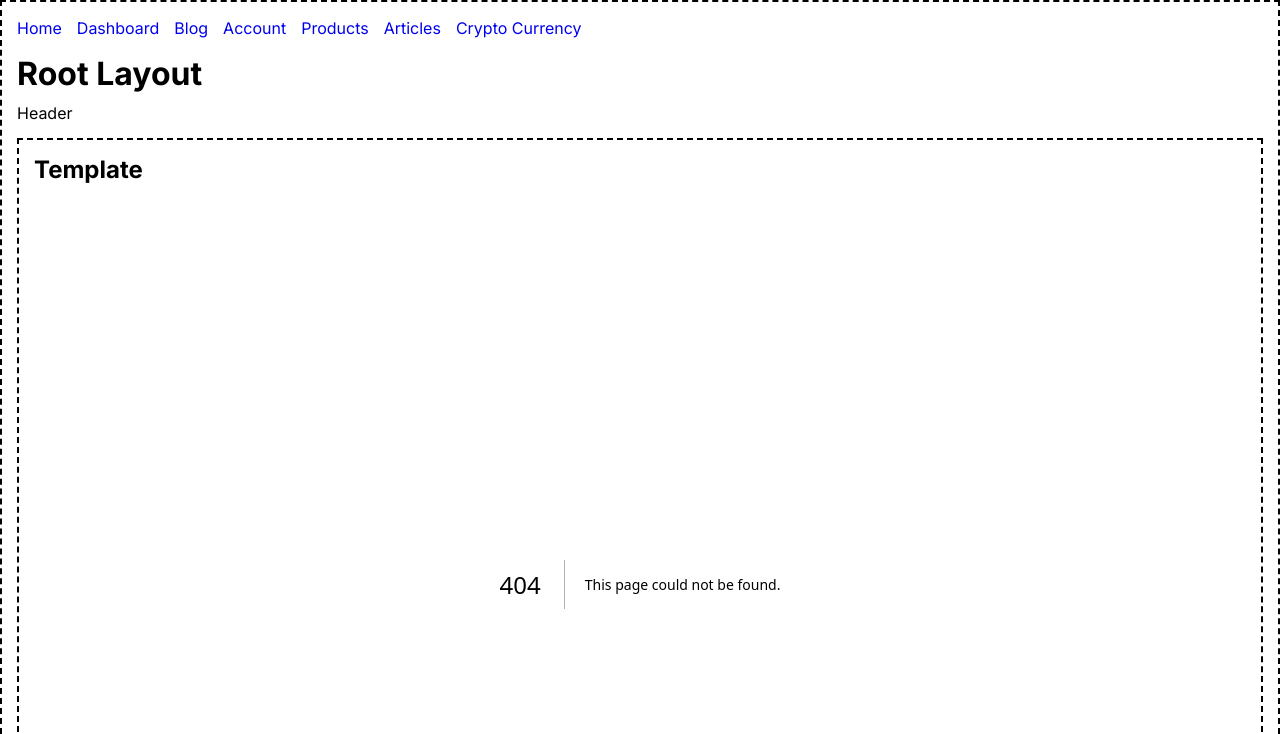
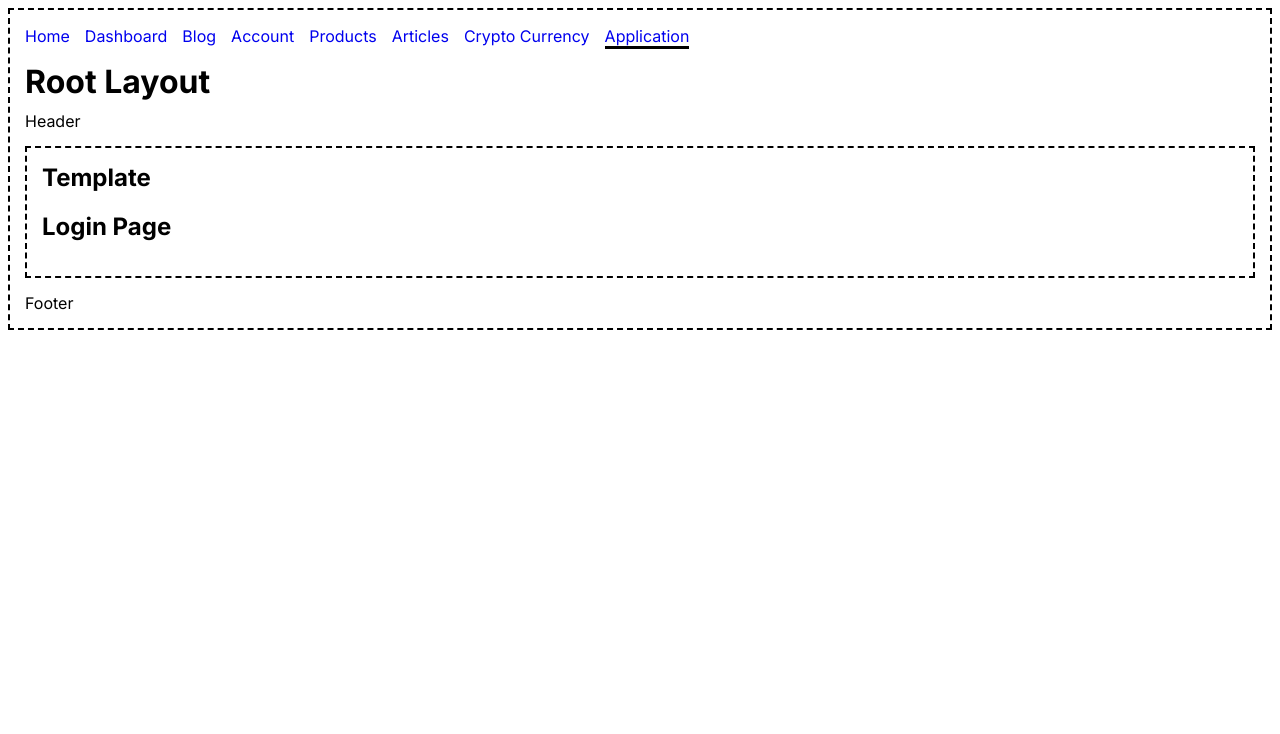
Before and after one commit to Panhara28/nextjs-13-app, a Next.js app: page /applications in a window 1280 px wide. Before the commit this address had no page. Shown: the top 734 px of the page. Built offline with nearby package versions, Linux system fonts and the light colour scheme.

Commit message:
fix when you use suspense in the page component and call the child component it will render loading twice

```diff
--- /dev/null
+++ b/src/app/applications/@dashboard/page.tsx
@@ -0,0 +1,7 @@
+export default function Dashboard() {
+  return (
+    <>
+      <h1>Dashboard Page</h1>
+    </>
+  );
+}
--- /dev/null
+++ b/src/app/applications/@login/page.tsx
@@ -0,0 +1,7 @@
+export default function Login() {
+  return (
+    <>
+      <h1>Login Page</h1>
+    </>
+  );
+}
--- /dev/null
+++ b/src/app/applications/layout.tsx
@@ -0,0 +1,11 @@
+import React from "react";
+const isLoggedIn = false;
+export default function Layout({
+  dashboard,
+  login,
+}: {
+  dashboard: React.ReactNode;
+  login: React.ReactNode;
+}) {
+  return isLoggedIn ? dashboard : login;
+}
--- /dev/null
+++ b/src/app/applications/page.tsx
@@ -0,0 +1,7 @@
+export default function Application() {
+  return (
+    <>
+      <h1>Application</h1>
+    </>
+  );
+}
--- a/src/app/articles/page.tsx
+++ b/src/app/articles/page.tsx
@@ -3,12 +3,12 @@ import { Suspense } from "react";
 import Loading from "./loading";
 
 export default async function ArticlesPage() {
+  await new Promise((resolve) => setTimeout(() => resolve("data"), 4000));
+
   return (
     <>
       <h1>Articles</h1>
-      <Suspense fallback={<Loading />}>
-        <Posts />
-      </Suspense>
+      <Posts />
     </>
   );
 }
--- a/src/components/posts/index.tsx
+++ b/src/components/posts/index.tsx
@@ -1,4 +1,6 @@
 import Link from "next/link";
+import Loading from "../loading";
+import { Suspense } from "react";
 
 async function getPost() {
   const posts = fetch("https://jsonplaceholder.typicode.com/posts", {
@@ -13,6 +15,7 @@ export default async function Posts() {
 
   return (
     <>
+      <Suspense fallback={<Loading />}>
         <ul>
           {posts.slice(0, 5).map((post: any) => {
             return (
@@ -24,6 +27,7 @@ export default async function Posts() {
             );
           })}
         </ul>
+      </Suspense>
     </>
   );
 }
--- a/src/data/navs.ts
+++ b/src/data/navs.ts
@@ -27,4 +27,8 @@ export const navData = [
     url: "/cryptocurrencies",
     text: "Crypto Currency",
   },
+  {
+    url: "/applications",
+    text: "Application",
+  },
 ];
```
Lines whose indentation alone changed are shown as unchanged.
